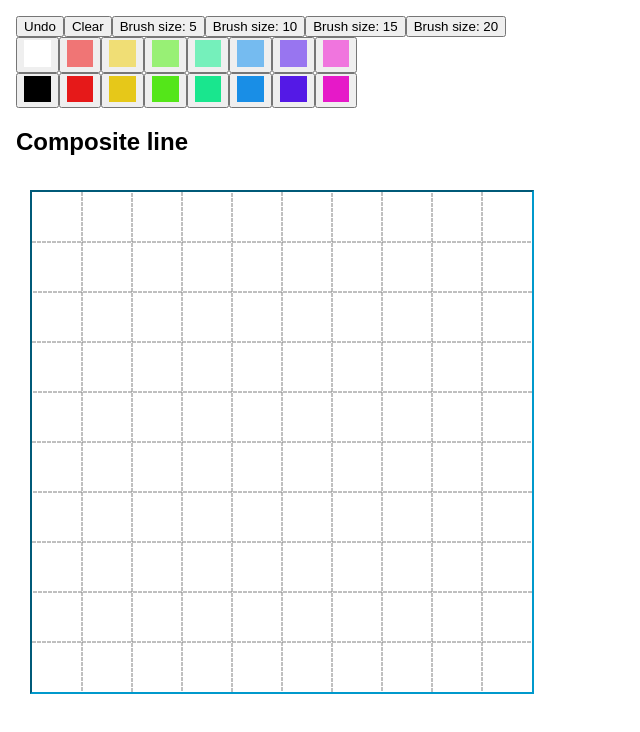
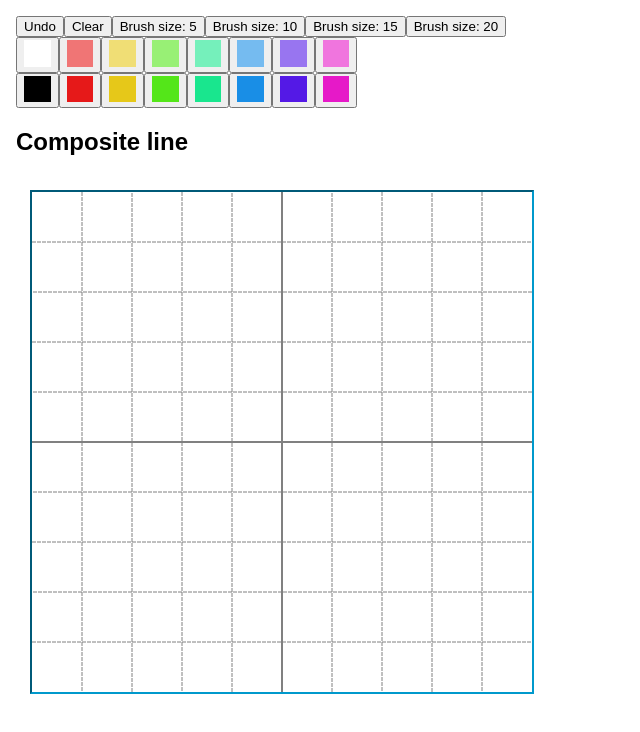
Before and after one commit to j-/draw, a React (Create React App) app: page / in a window 1280 px wide. Shown: the top 732 px of the page, without its empty margins (0-640 px from the left). Built offline with nearby package versions, Linux system fonts and the light colour scheme.

Commit message:
Draw solid line through origin

```diff
--- a/src/App.tsx
+++ b/src/App.tsx
@@ -190,6 +190,7 @@ const App: React.FC = () => {
         }}
       >
         <path d="M-200-300v600h50v-600h50v600h50v-600h50v600h50v-600h50v600h50v-600h50v600M-300-200h600v50h-600v50h600v50h-600v50h600v50h-600v50h600v50h-600v50h600" stroke="grey" fill="none" stroke-dasharray="4 1" />
+        <path d="M-250,0h500M0-250v500" stroke="grey" strokeWidth={2} fill="none" />
         {drawing.map((styledLine, i) => (
           <CompositeLinePath
             key={i}
```
